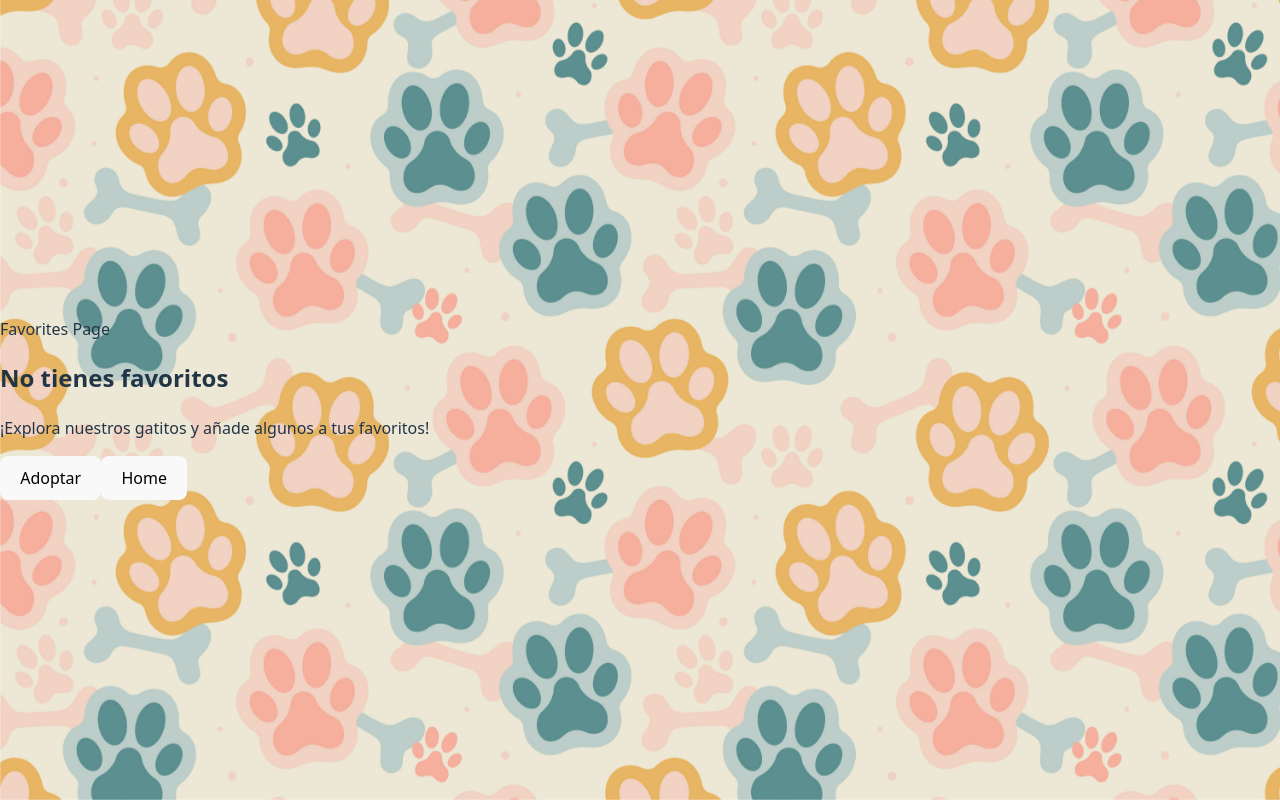
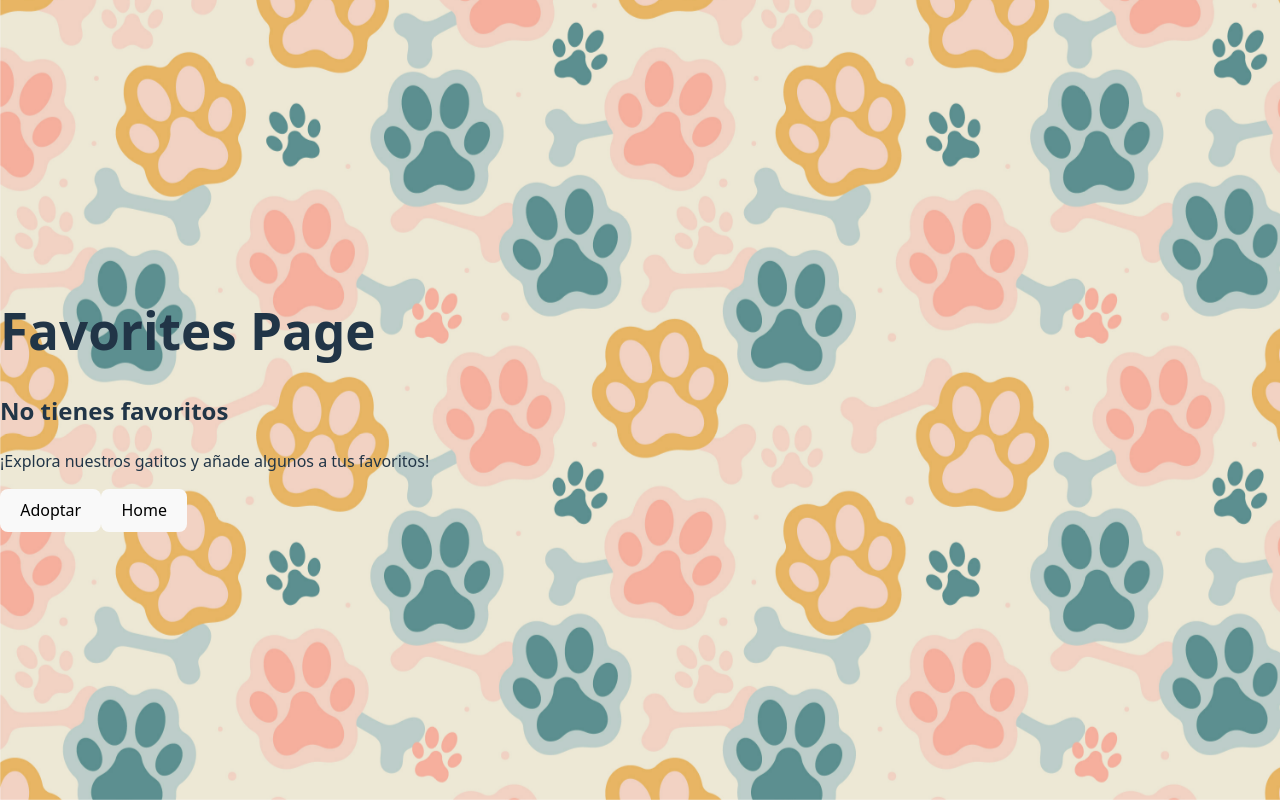
Before and after one commit to Anais-RV/bigotes-felices, a React (Vite) app: page /favorites in a window 1280 px wide. Built offline with nearby package versions, Linux system fonts and the light colour scheme.

Commit message:
Fixed page title that was small

```diff
--- a/src/pages/Favorites/FavoritesPage.jsx
+++ b/src/pages/Favorites/FavoritesPage.jsx
@@ -8,7 +8,7 @@ const FavoritesPage = () => {
   return (
     <>
       <main>
-        <p>Favorites Page</p>
+        <h1>Favorites Page</h1>
         <section className="main__section--fav-cards">
           {favorites.length === 0 ? (
             <div className="empty-favorites">
```
